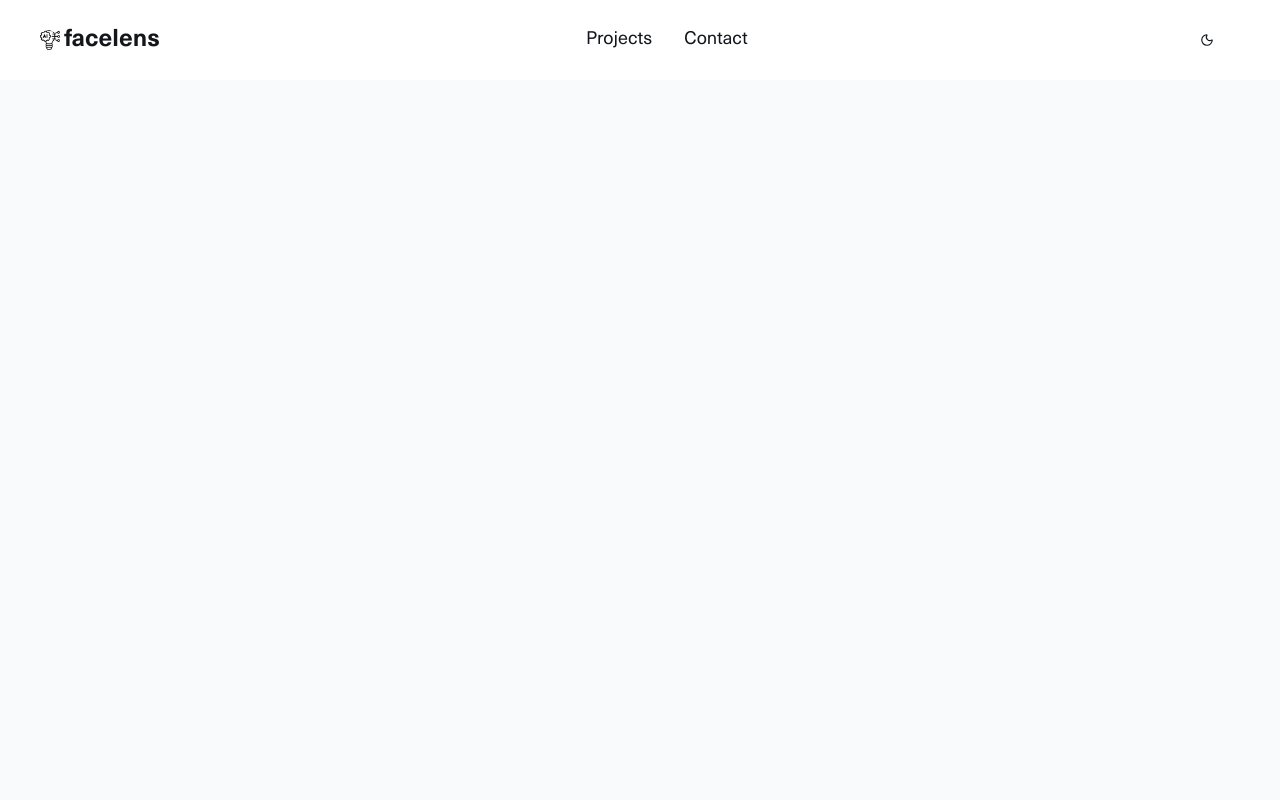
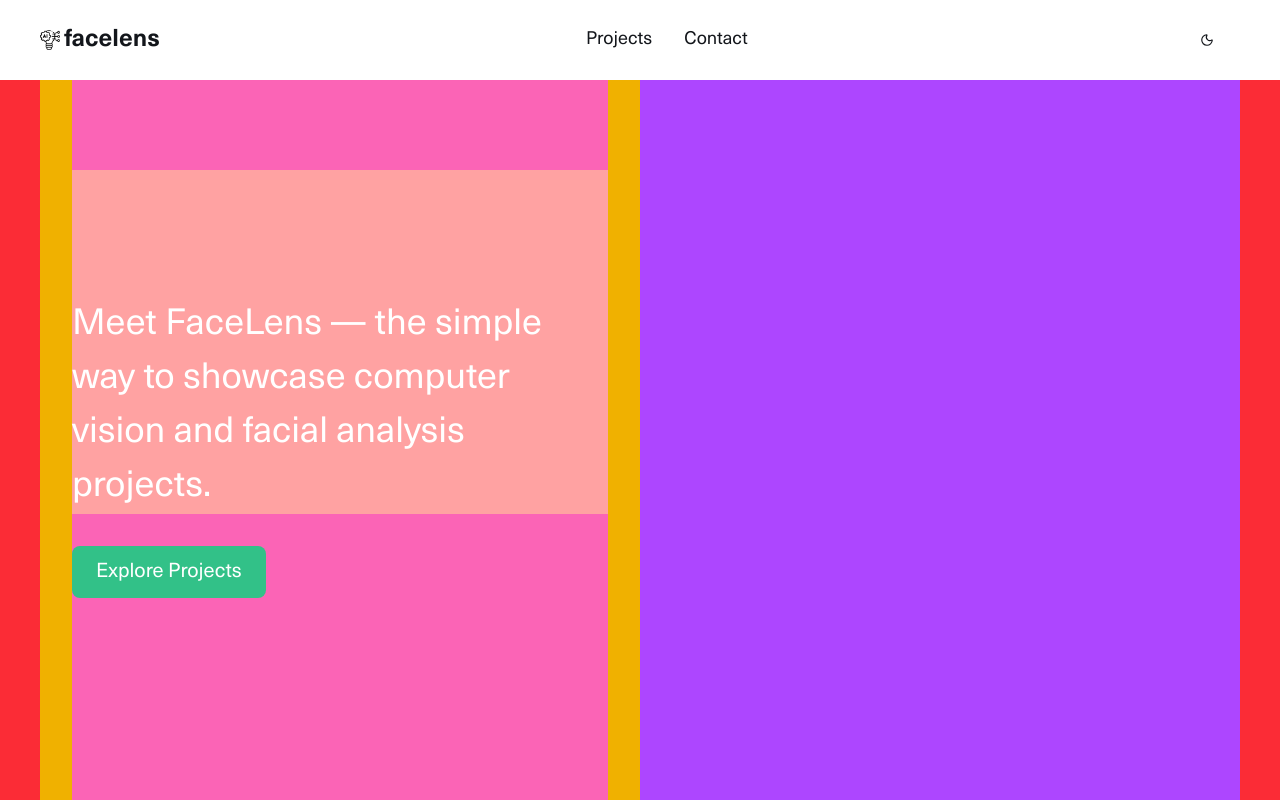
Before and after one commit to HerbertNtim/facelens_projects, a Next.js app in the folder frontend/: page / in a window 1280 px wide. Built offline with nearby package versions, Linux system fonts and the light colour scheme.

Commit message:
updating hero ui

```diff
--- a/frontend/app/(root)/page.tsx
+++ b/frontend/app/(root)/page.tsx
@@ -1,5 +1,27 @@
+import Link from "next/link";
+
 export default function Home() {
   return (
-    <div>HI</div>
-  )
+    <main className="wrapper bg-red-500 h-screen w-full overflow-hidden">
+      <section className="bg-green-500 h-full w-full">
+        <div className="bg-blue-500 h-full w-full flex items-center justify-between">
+          {/*  LEFT */}
+          <div className="bg-yellow-500 h-full w-full">
+            <div className="h-full flex flex-col justify-center mx-8 bg-pink-400">
+              <h1 className="text-2xl sm:text-4xl font-sans font-normal trackig-wide leading-[-8] sm:leading-[-6] text-white bg-red-300 pt-32">
+                Meet FaceLens — the simple way to showcase computer vision and facial analysis projects.
+              </h1>
+
+              <Link href="/projects" className="my-8 w-fit text-xl font-sans font-normal px-6 py-3 bg-cta text-white rounded-md hover:bg-cta/90 transition-colors">
+                Explore Projects
+              </Link>
+            </div>
+          </div>
+
+          {/*  RIGHT */}
+          <div className="bg-purple-500 h-full w-full hidden sm:block">RIGHT</div>
+        </div>
+      </section>
+    </main>
+  );
 }
```
